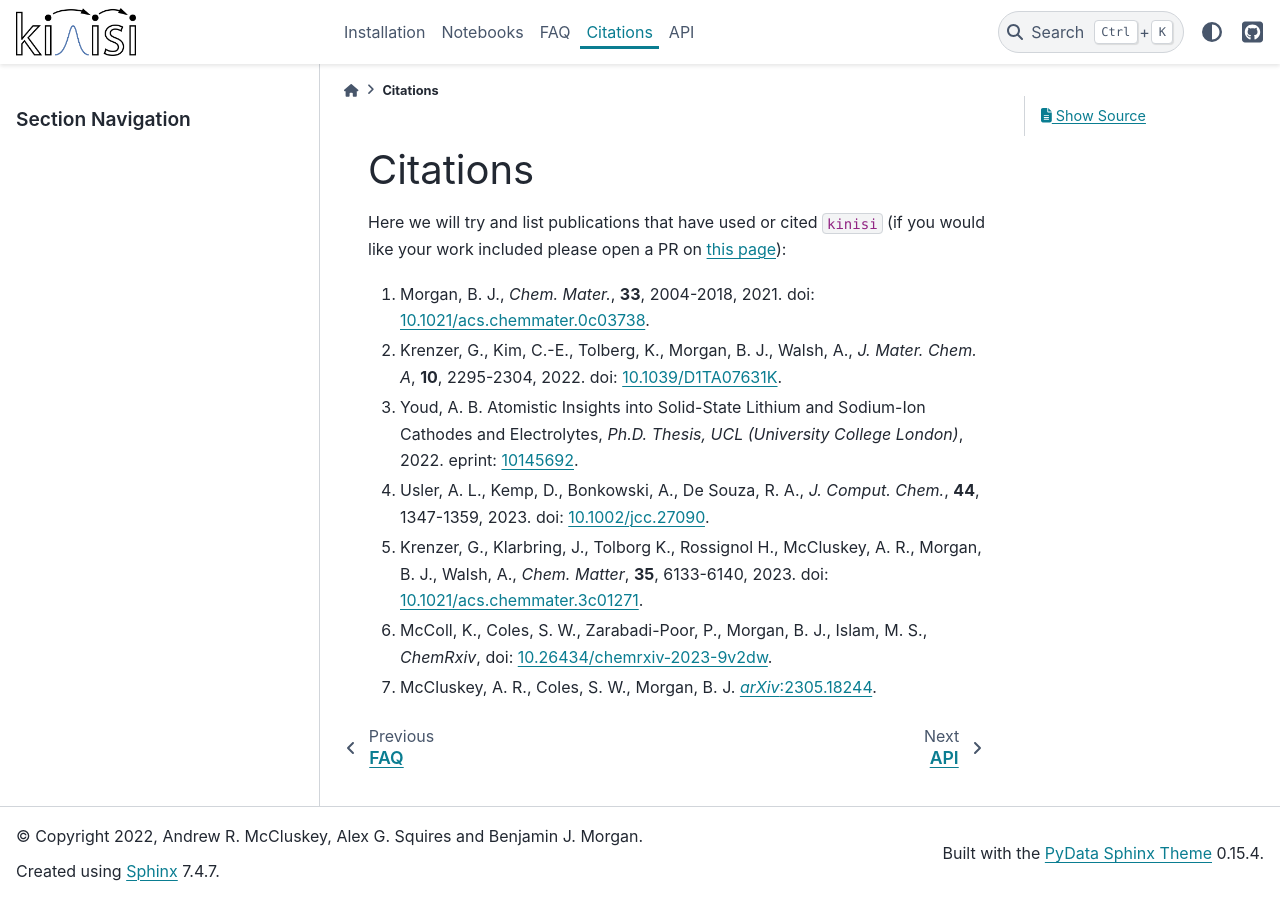
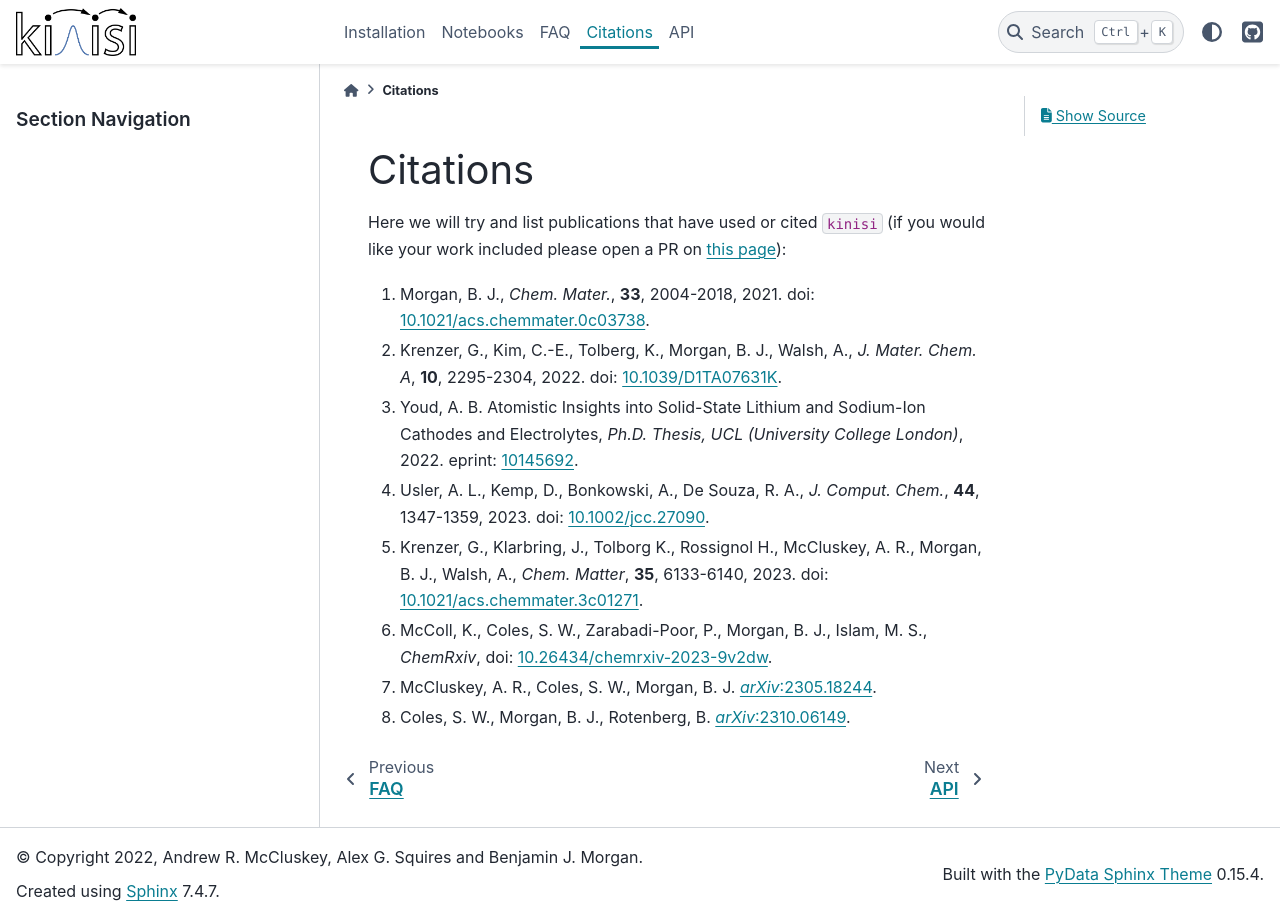
Before and after one commit to bjmorgan/kinisi, a Sphinx documentation site: the page built from docs/source/papers.md, in a window 1280 px wide. Built offline with Sphinx 7.4.7 and the PyData theme 0.15.4, drawn with Linux system fonts in a browser that asks for light colours.

Commit message:
Update papers.md

```diff
--- a/docs/source/papers.md
+++ b/docs/source/papers.md
@@ -9,3 +9,4 @@ Here we will try and list publications that have used or cited `kinisi` (if you
 5. Krenzer, G., Klarbring, J., Tolborg K., Rossignol H., McCluskey, A. R., Morgan, B. J., Walsh, A., *Chem. Matter*, **35**, 6133-6140, 2023. doi: [10.1021/acs.chemmater.3c01271](https://doi.org/10.1021/acs.chemmater.3c01271).
 6. McColl, K., Coles, S. W., Zarabadi-Poor, P., Morgan, B. J., Islam, M. S., *ChemRxiv*, doi: [10.26434/chemrxiv-2023-9v2dw](https://doi.org/10.26434/chemrxiv-2023-9v2dw).
 7. McCluskey, A. R., Coles, S. W., Morgan, B. J. [*arXiv*:2305.18244](https://arxiv.org/abs/2305.18244).
+8. Coles, S. W., Morgan, B. J., Rotenberg, B. [*arXiv*:2310.06149](https://arxiv.org/abs/2310.06149).
```
